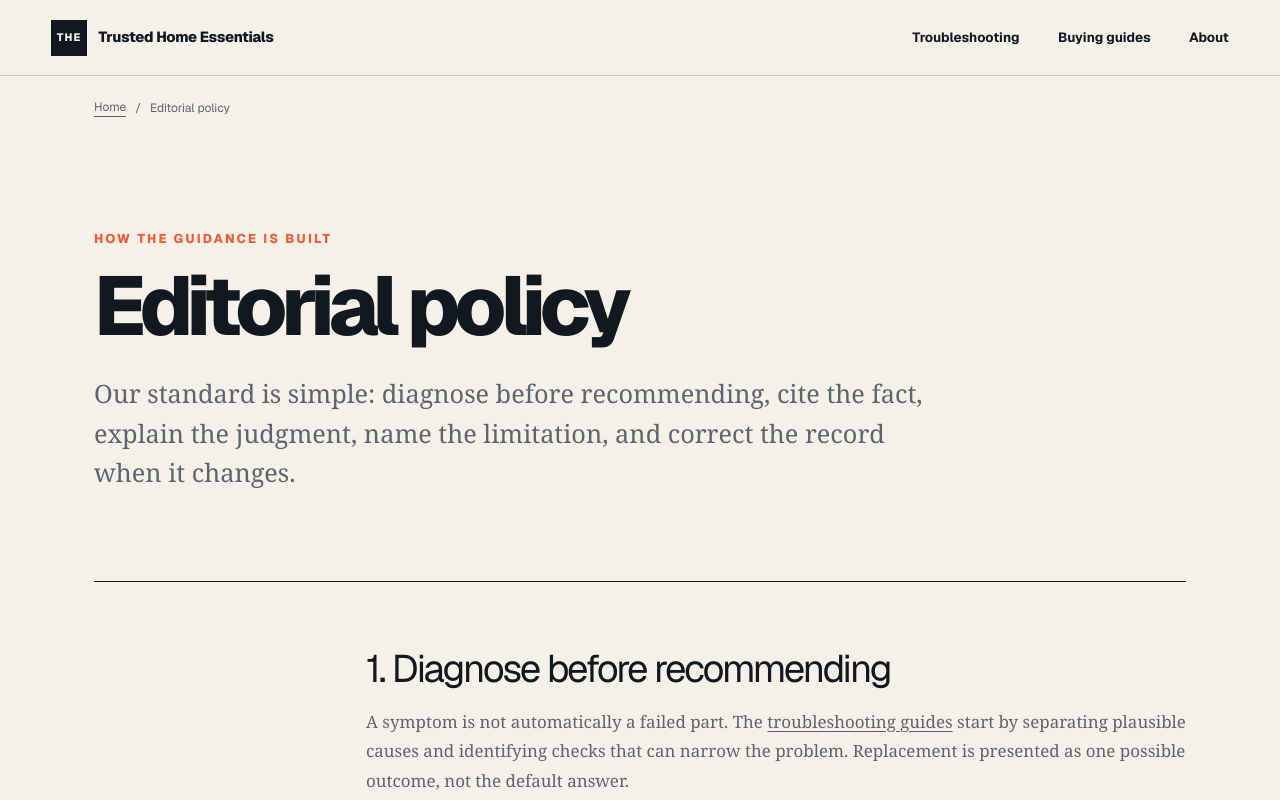
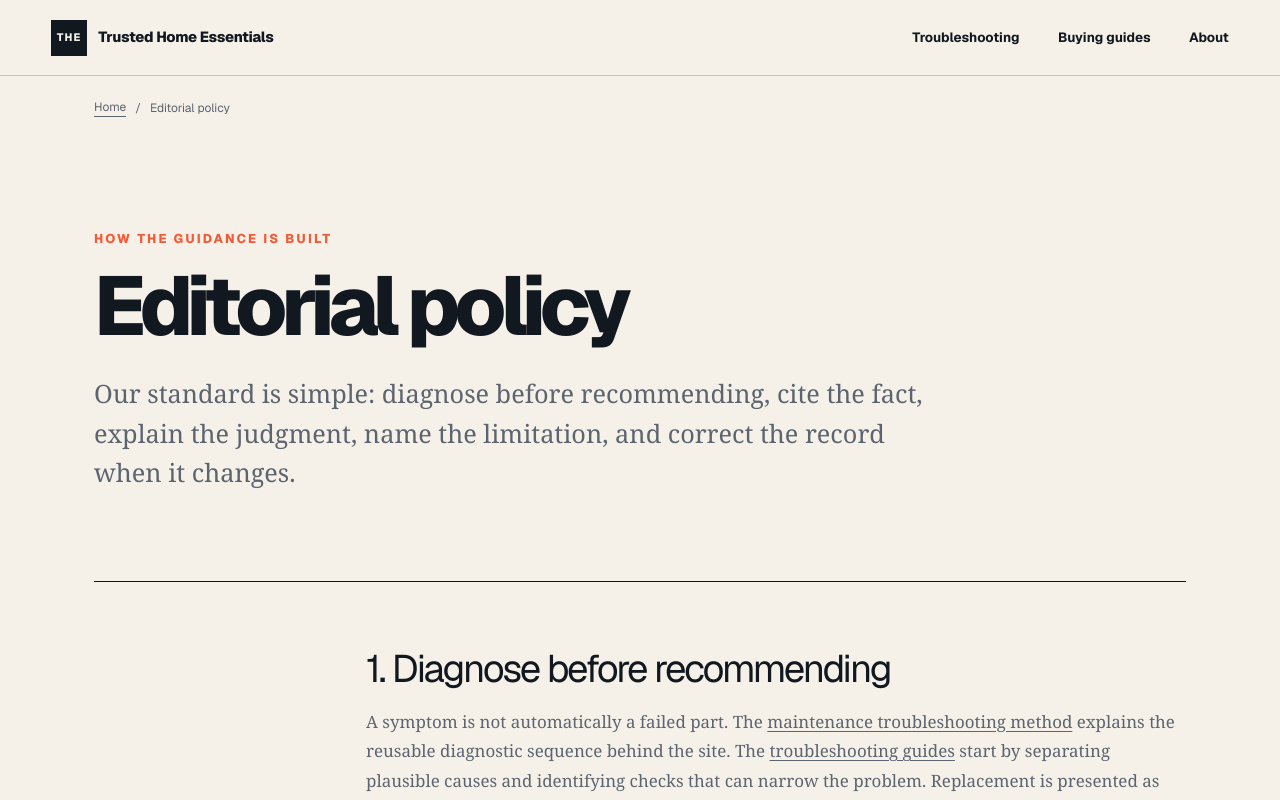
Before and after one commit to Dudeism74/trusted-home-2025, a Next.js app: page /editorial-policy in a window 1280 px wide. Shown: the top 800 px of the page. Built offline with nearby package versions, Linux system fonts and the light colour scheme.

Commit message:
Tie editorial policy to original diagnostic method

```diff
--- a/app/editorial-policy/page.tsx
+++ b/app/editorial-policy/page.tsx
@@ -20,6 +20,13 @@ export default function EditorialPolicyPage() {
         <h2>1. Diagnose before recommending</h2>
         <p>
           A symptom is not automatically a failed part. The{" "}
+          <Link
+            href="/diagnostic-method"
+            style={{ textDecoration: "underline", textUnderlineOffset: "3px" }}
+          >
+            maintenance troubleshooting method
+          </Link>{" "}
+          explains the reusable diagnostic sequence behind the site. The{" "}
           <Link
             href="/troubleshooting"
             style={{ textDecoration: "underline", textUnderlineOffset: "3px" }}
```
